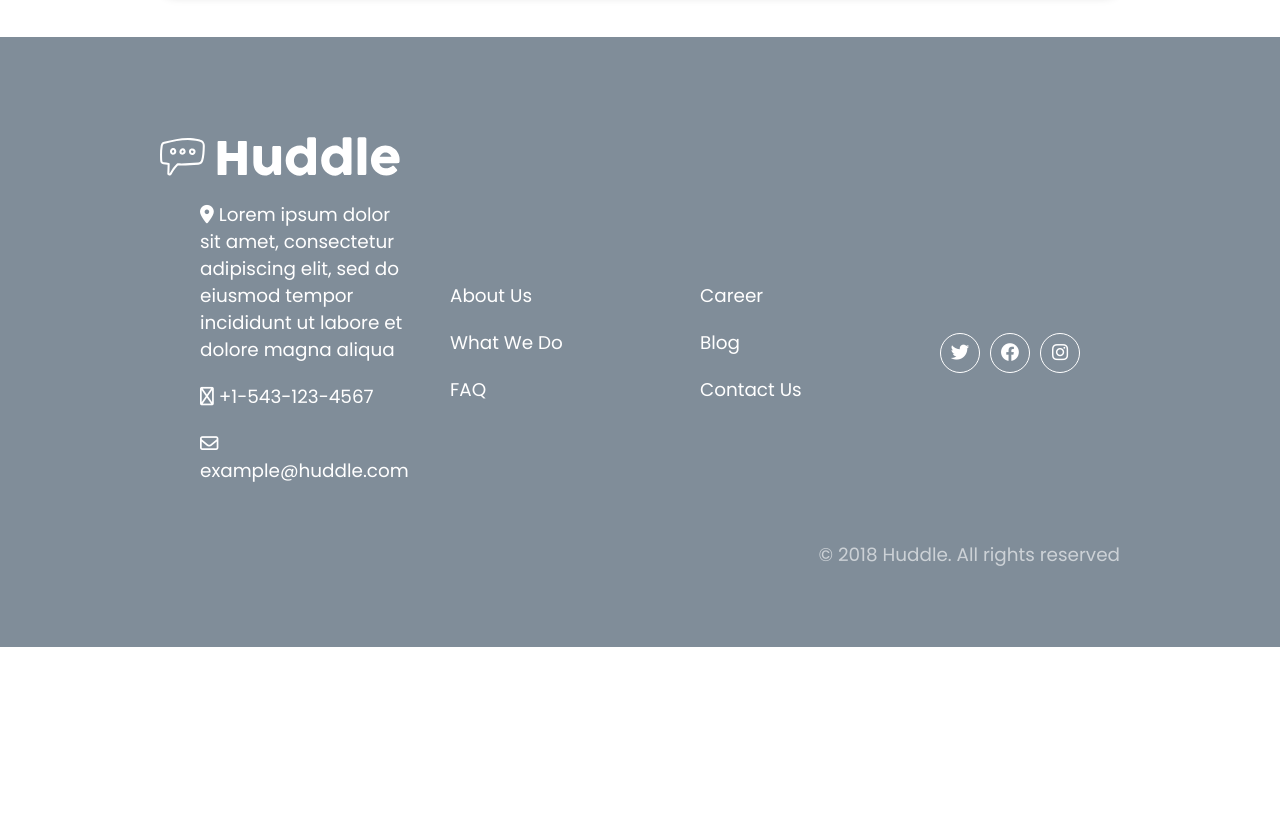
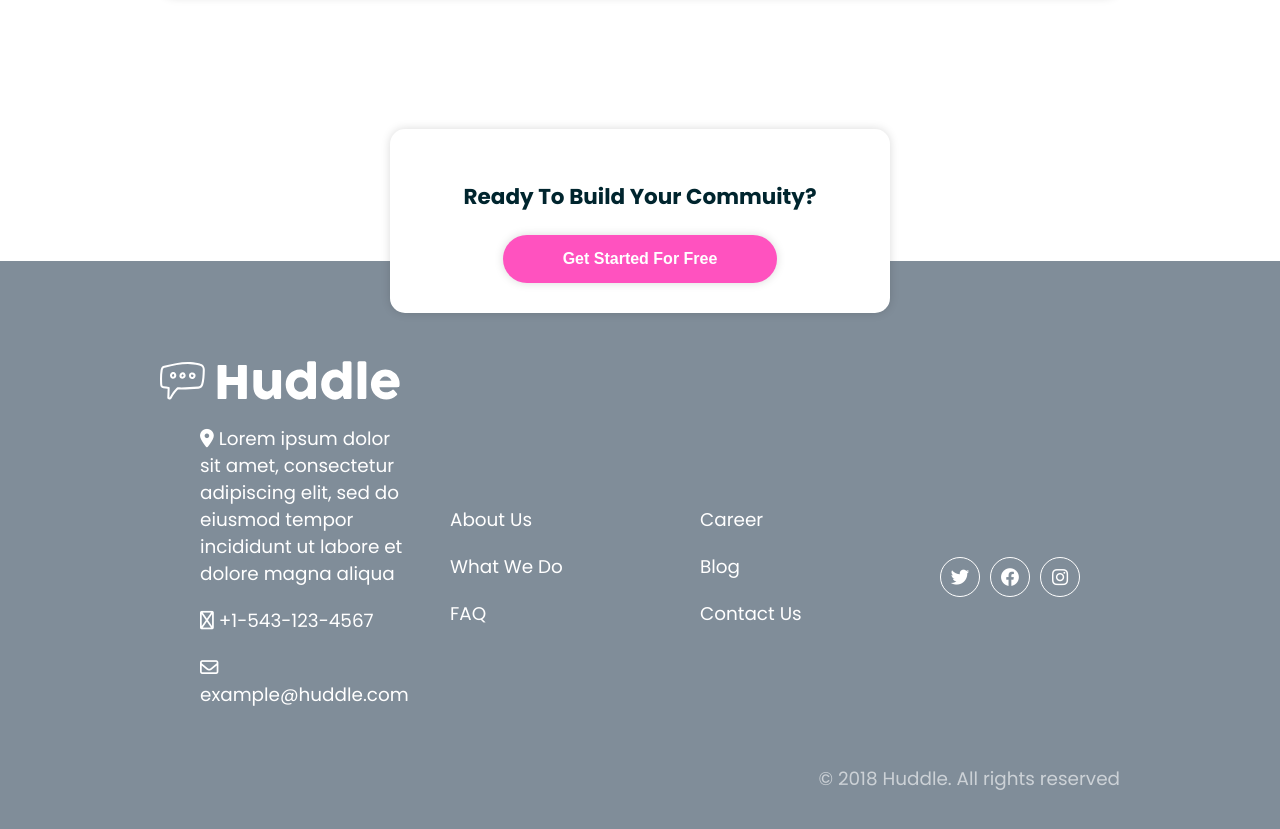
Before and after one commit to olaide-hok/Task-Title-Responsiveness-and-Media-Queries, a plain HTML site: page index.html in a window 1280 px wide. Shown: the part 1778-2607 px from the top of the page. Before the commit the page ends 2425 px from the top, so only its background shows below. Drawn offline with Linux system fonts and the light colour scheme.

Commit message:
Add Call-To_Action section

```diff
--- a/index.html
+++ b/index.html
@@ -32,7 +32,7 @@
               you engage in genuine discussion.
             </p>
 
-            <button class="pink_btn" bg="hsl(322, 100%, 66%)" color="">Get Started For Free</button>
+            <button class="pink_btn">Get Started For Free</button>
           </div>
 
           <image
@@ -57,7 +57,10 @@
         </div>
 
         <div>
-          <img src="./images/illustration-grow-together.svg" alt="illustration-grow-together" />
+          <img
+            src="./images/illustration-grow-together.svg"
+            alt="illustration-grow-together"
+          />
         </div>
       </div>
 
@@ -72,7 +75,10 @@
         </div>
 
         <div>
-          <img src="./images/illustration-flowing-conversation.svg" alt="illustration-flowing-conversation" />
+          <img
+            src="./images/illustration-flowing-conversation.svg"
+            alt="illustration-flowing-conversation"
+          />
         </div>
       </div>
 
@@ -87,8 +93,20 @@
         </div>
 
         <div>
-          <img src="./images/illustration-your-users.svg" alt="illustration-your-users" />
+          <img
+            src="./images/illustration-your-users.svg"
+            alt="illustration-your-users"
+          />
         </div>
+      </div>
+    </section>
+
+    <!-- Call to action -->
+    <section class="cta_section">
+      <div class="cta container">
+        <h3>Ready To Build Your Commuity?</h3>
+
+        <button class="pink_btn">Get Started For Free</button>
       </div>
     </section>
 
--- a/styles.css
+++ b/styles.css
@@ -85,7 +85,26 @@ section > ul {
   flex: 1;
 }
 
+section .cta {
+    left: 50%;
+    transform: translate(0, 50%);
+}
 
+.cta {
+    display: block;
+    align-items: center;
+  background-color: #fff;
+  border-radius: 15px;
+  box-shadow: 0 0 10px rgba(0, 0, 0, 0.15);
+  margin: 40px auto;
+  padding: 30px 20px;
+  width: 500px;
+  text-align: center;
+}
+.cta button {
+    display: block;
+    margin: auto;
+}
 /* @media (max-width: 375px) {
 flex-direction: column;
 text-align: center;
```
